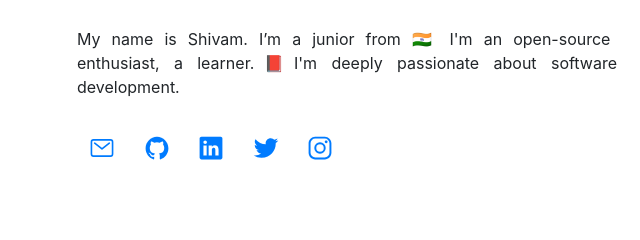
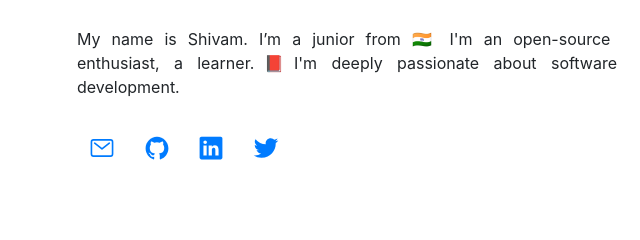
Before and after one commit to shivam-sharma7/shivam-sharma7.github.io, a plain HTML site: page index.html in a window 1280 px wide. Shown: the part 1080-1320 px from the top of the page, 8-648 px from the left. Drawn offline with nearby package versions, Linux system fonts and the light colour scheme.

Commit message:
Update index.html (#2)

```diff
--- a/index.html
+++ b/index.html
@@ -62,9 +62,6 @@
                                 </a></li>
                                 <li><a href="https://twitter.com/meshivamsharma">
                                         <ion-icon name="logo-twitter"></ion-icon>
-                                    </a></li>
-                                <li><a href="https://www.instagram.com/meshivamsharma/">
-                                    <ion-icon name="logo-instagram"></ion-icon>
                                     </a></li>
                                     <li><a href="https://www.youtube.com/c/shivamsharma7>
                                         <ion-icon name="logo-youtube"></ion-icon>
```
